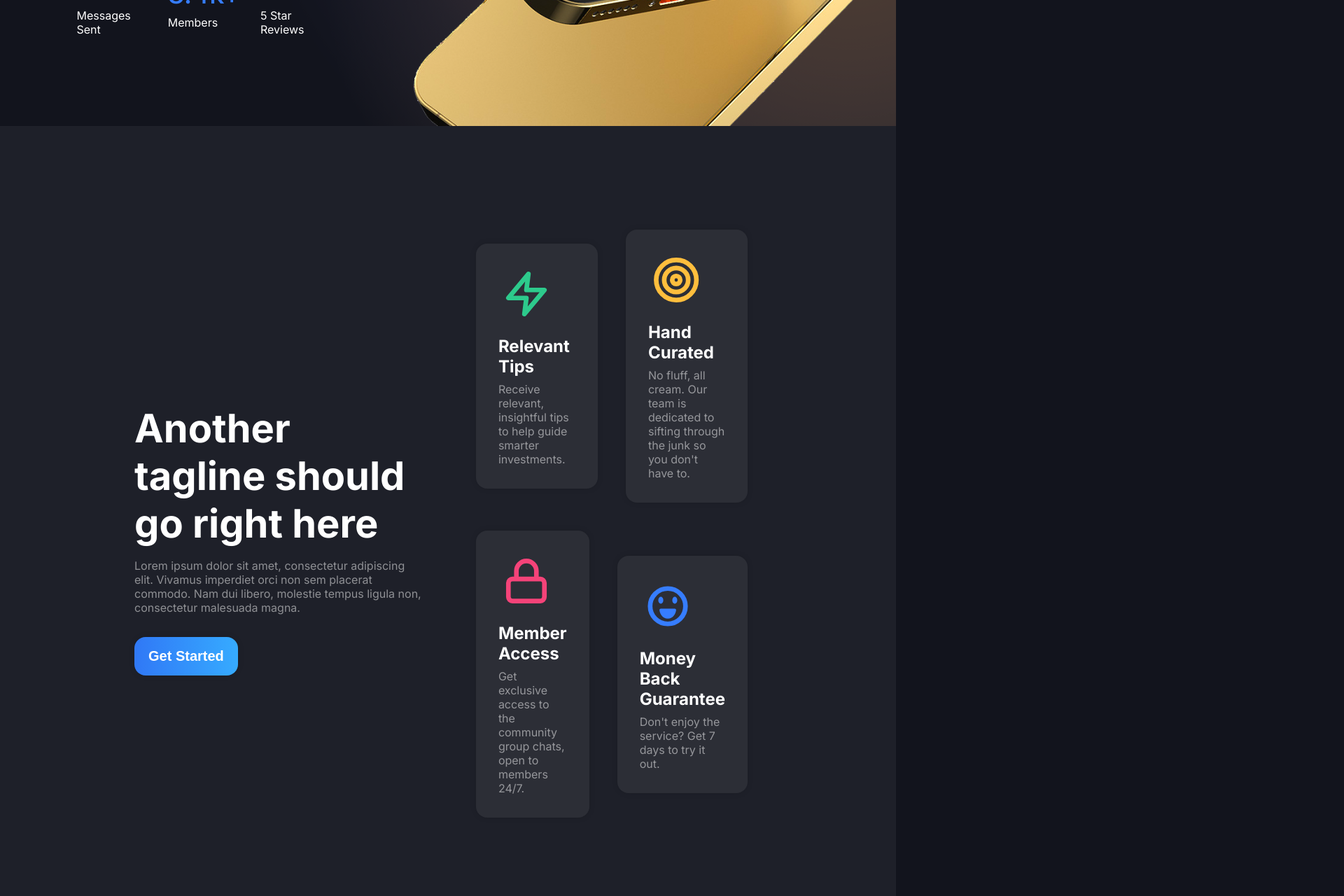
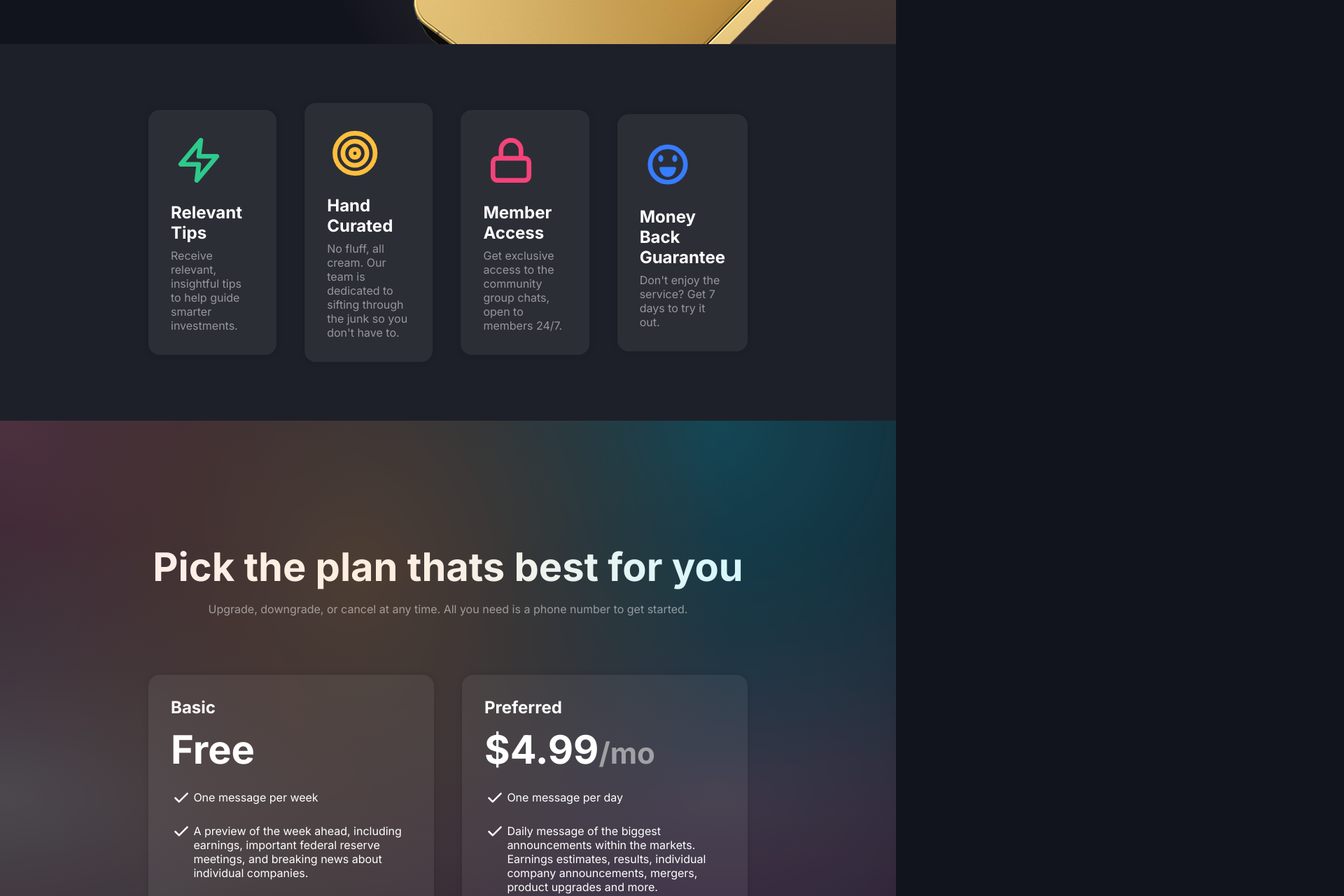
Before and after one commit to jack-strachan/the-market-scoop, a React (Create React App) app: page / in a window 1280 px wide. Shown: the part 1300-2580 px from the top of the page at 70% size, 1920 px wide, since content can reach past the window. Built offline with nearby package versions, Linux system fonts and the light colour scheme.

Commit message:
more updates

```diff
--- a/src/pages/Splash.js
+++ b/src/pages/Splash.js
@@ -1,6 +1,6 @@
 import React, {Component} from "react";
 import Navbar from "../components/Navbar";
-import phones from '../images/phones 1.png'
+import phones from '../images/phones1.png'
 import SvgTwitter from "../icons/Twitter";
 import {Collapse} from "react-collapse/lib/Collapse";
 import AnswerCollapse from "../components/AnswerCollapse";
@@ -15,6 +15,7 @@ import "animate.css/animate.min.css";
 import ScrollAnimation from 'react-animate-on-scroll';
 import Modal from "../components/Modal";
 import SignUpModal from "../components/Modal";
+import Marquee from "react-fast-marquee";
 
 const NAV_TABS = [
     {
@@ -76,24 +77,57 @@ const CARDS_2 = [
     },
 ]
 
+const CARDS = [
+    {
+        title: 'Relevant Tips',
+        description: 'Receive relevant, insightful tips to help guide smarter investments.',
+        icon: <SvgZap height={80} width={80} className='mb-20' style={{color: '#2DCA8C'}}/>
+    },
+    {
+        title: 'Hand Curated',
+        description: "No fluff, all cream. Our team is dedicated to sifting through the junk so you don't have to.",
+        icon: <SvgTarget height={80} width={80} className='mb-20' style={{color: '#FFBE3D'}}/>
+    },
+    {
+        title: 'Member Access',
+        description: 'Get exclusive access to the community group chats, open to members 24/7.',
+        icon: <SvgLock height={80} width={80} className='mb-20' style={{color: '#F54379'}}/>
+    },
+    {
+        title: 'Money Back Guarantee',
+        description: "Don't enjoy the service? Get 7 days to try it out.",
+        icon: <SvgSmile height={80} width={80} className='mb-20' style={{color: '#367DFF'}}/>
+    },
+]
+
+
 const PLANS = [
     {
         title: 'Basic',
         price: 'Free',
         term: '',
         features: [
+            // {
+            //     title: 'Access to the Market Scoop group chat',
+            //     unlocked: true
+            // },
+            // {
+            //     title: 'Weekly recap message with top anticipated news on the US Stock Market (upgrades, downgrades, earnings, mergers, announcements and more)',
+            //     unlocked: true
+            // },
+            // {
+            //     title: 'Weekly recap message with key information on the Crypto-Currency market',
+            //     unlocked: true
+            // },
             {
-                title: 'Access to the Market Scoop group chat',
+                title: 'One message per week',
                 unlocked: true
             },
             {
-                title: 'Weekly recap message with top anticipated news on the US Stock Market (upgrades, downgrades, earnings, mergers, announcements and more)',
+                title: 'A preview of the week ahead, including earnings, important federal reserve meetings, and breaking news about individual companies.',
                 unlocked: true
             },
-            {
-                title: 'Weekly recap message with key information on the Crypto-Currency market',
-                unlocked: true
-            },
+
         ]
     },
     {
@@ -101,28 +135,40 @@ const PLANS = [
         price: '$4.99',
         term: '/mo',
         features: [
+            // {
+            //     title: 'Daily message with crucial news on the US Stock Market and Crypto Market',
+            //     unlocked: true
+            // },
+            // {
+            //     title: 'Access to the Market Scoop group chat',
+            //     unlocked: true
+            // },
+            // {
+            //     title: 'Weekly recap message with top anticipated news on the US Stock Market (upgrades, downgrades, earnings, mergers, announcements and more)',
+            //     unlocked: true
+            // },
+            // {
+            //     title: 'Weekly recap message with key information on the Crypto-Currency market',
+            //     unlocked: true
+            // },
+            // {
+            //     title: 'Access to members only group chat channels',
+            //     unlocked: true
+            // },
+            // {
+            //     title: 'Catered messaging customized to your needs',
+            //     unlocked: true
+            // },
             {
-                title: 'Daily message with crucial news on the US Stock Market and Crypto Market',
+                title: 'One message per day',
                 unlocked: true
             },
             {
-                title: 'Access to the Market Scoop group chat',
+                title: 'Daily message of the biggest announcements within the markets. Earnings estimates, results, individual company announcements, mergers, product upgrades and more.',
                 unlocked: true
             },
             {
-                title: 'Weekly recap message with top anticipated news on the US Stock Market (upgrades, downgrades, earnings, mergers, announcements and more)',
-                unlocked: true
-            },
-            {
-                title: 'Weekly recap message with key information on the Crypto-Currency market',
-                unlocked: true
-            },
-            {
-                title: 'Access to members only group chat channels',
-                unlocked: true
-            },
-            {
-                title: 'Catered messaging customized to your needs',
+                title: 'Access to monthly giveaways hosted for preferred members including stock imbursements, cash, and gift-cards to the biggest brands.',
                 unlocked: true
             },
         ]
@@ -175,13 +221,45 @@ const FAQ = [
     },
 ]
 
+const TESTIMONIALS = [
+    {
+        review: '"It makes for great conversation at work. I always have something to talk about with co-workers after getting the message."',
+        user: 'Tony D.'
+    },
+    {
+        review: '"I am the most informed friend in my group. I am always the one to break the news on big moves thanks to the market scoop."',
+        user: 'John S.'
+    },
+    {
+        review: '"Out of all my monthly charges, I don’t feel bad about my $5 to the market scoop. I would even pay more for this service."',
+        user: 'Derek V.'
+    },
+    {
+        review: '"I am subscribed to some email watchlists and what not, but I just don’t find myself reading. Something about ‘one text message a day’ makes me swipe on the notification and read it. It’s so simple yet effective."',
+        user: 'Sarah P.'
+    },
+    {
+        review: '"While I know this doesn’t give financial advice, I have actually taken trades because of this. You usually hear about those big runners midway or towards the end of the day, but I’ve caught a couple in the morning because of this service. Thanks."',
+        user: 'Zack K.'
+    },
+    {
+        review: '"So simple yet so effective, thank you! I am a stay at home wife who has shown some interest in the market since the pandemic, my husband is so impressed when IM the one telling HIM about some of the stuff I read here in the morning! Thank you."',
+        user: 'Amy R.'
+    },
+    {
+        review: '"I signed up for the free version, and after getting my second message, I realized I wanted these daily. It’s a nice change that focuses more on individual company alerts which is what I like."',
+        user: 'Ted G.'
+    },
+]
+
+
 class Splash extends Component {
     constructor(props) {
         super(props)
         this.state = {
             activeTab: 'home',
             scrollPosition: 0,
-            modalOpen:false
+            modalOpen: false
         }
         this.topRef = React.createRef();
         this.aboutRef = React.createRef();
@@ -233,12 +311,10 @@ class Splash extends Component {
                     <div className='gradient-bg2'/>
                     <section className='col-ac-jc text-center' style={{padding: '10% 25% 0% 25%'}}>
                         <h1 className='splash-head mb-16'>
-                            Tagline about the Market Scoop goes here
+                            One Message A Day.
                         </h1>
-                        <p className='o5'>
-                            Lorem ipsum dolor sit amet, consectetur adipiscing elit. Vivamus imperdiet orci non sem
-                            placerat
-                            commodo. Nam dui libero, molestie tempus ligula non, consectetur malesuada magna.
+                        <p className='o5 '>
+                            Keeping you up to date on the biggest market moves.
                         </p>
                         <div className='row-ac-jc mt-20'>
                             <button onClick={() => this.scrollTo('plans')} className='mr-16 blue-button'>
@@ -252,9 +328,12 @@ class Splash extends Component {
                     <section className='row-ac-jb'>
                         <ScrollAnimation animateIn="fadeInUp" delay={150}>
                             <div style={{paddingLeft: '30%'}}>
-                                <h2 className='big-head mb-0'>
-                                    Stay on top of the market
-                                </h2>
+                                <div className='relative mb-20'>
+                                    <h1 className='big-head mb-12'>
+                                        Never miss a beat.
+                                    </h1>
+                                    <div className='title-underline'/>
+                                </div>
                                 <p className='o5 mt-16 mb-20'>
                                     The #1 way to ensure you are an informed investor, keeping up to date with all the
                                     latest news including earnings results on the largest publicly traded companies, new
@@ -278,33 +357,29 @@ class Splash extends Component {
                         <img src={phones} className='phones'/>
                     </section>
                 </div>
-                <section ref={this.aboutRef} style={{backgroundColor: '#1E2029', padding: '10% 15% 10% 15%'}}
-                         className='row-ac-jb'>
-                    <div className='mr-52'>
-                        <h2 className='big-head mb-0'>
-                            Another tagline should go right here
-                        </h2>
-                        <p className='o5 mt-16 mb-32'>
-                            Lorem ipsum dolor sit amet, consectetur adipiscing elit. Vivamus imperdiet orci non sem
-                            placerat commodo. Nam dui libero, molestie tempus ligula non, consectetur malesuada
-                            magna.
-                        </p>
-                        <button className='mr-16 blue-button'>
-                            Get Started
-                        </button>
-                    </div>
+                <section ref={this.aboutRef} style={{backgroundColor: '#1E2029', padding: '5% 15% 5% 15%'}}
+                         className='row-ac-jc'>
+                    {/*<div className='mr-52'>*/}
+                    {/*    <h2 className='big-head mb-0'>*/}
+                    {/*        Another tagline should go right here*/}
+                    {/*    </h2>*/}
+                    {/*    <p className='o5 mt-16 mb-32'>*/}
+                    {/*        Lorem ipsum dolor sit amet, consectetur adipiscing elit. Vivamus imperdiet orci non sem*/}
+                    {/*        placerat commodo. Nam dui libero, molestie tempus ligula non, consectetur malesuada*/}
+                    {/*        magna.*/}
+                    {/*    </p>*/}
+                    {/*    <button className='mr-16 blue-button'>*/}
+                    {/*        Get Started*/}
+                    {/*    </button>*/}
+                    {/*</div>*/}
                     <div>
                         <div className='row-ac'>
-                            {CARDS_1.map((card, i) =>
-                                <ScrollAnimation animateIn="fadeInUp" delay={i === 0 ? 50 : 100} style={{flex: 1}}>
+                            {CARDS.map((card, i) =>
+                                <ScrollAnimation animateIn="fadeInUp"
+                                                 delay={i === 0 ? 50 : i === 1 ? 100 : i === 2 ? 150 : 200}
+                                                 style={{flex: 1}} duration={2}>
                                     <div className='splash-card'>
-                                        {i === 0 ?
-                                            <SvgZap height={80} width={80} className='mb-20'
-                                                    style={{color: '#2DCA8C'}}/>
-                                            :
-                                            <SvgTarget height={80} width={80} className='mb-20'
-                                                       style={{color: '#FFBE3D'}}/>
-                                        }
+                                        {card.icon}
                                         <div className='headline mb-8'>
                                             {card.title}
                                         </div>
@@ -315,27 +390,27 @@ class Splash extends Component {
                                 </ScrollAnimation>
                             )}
                         </div>
-                        <div className='row-ac'>
-                            {CARDS_2.map((card, i) =>
-                                <ScrollAnimation animateIn="fadeInUp" delay={i === 0 ? 150 : 200} style={{flex: 1}}>
-                                    <div className='splash-card'>
-                                        {i === 0 ?
-                                            <SvgLock height={80} width={80} className='mb-20'
-                                                     style={{color: '#F54379'}}/>
-                                            :
-                                            <SvgSmile height={80} width={80} className='mb-20'
-                                                      style={{color: '#367DFF'}}/>
-                                        }
-                                        <div className='headline mb-8'>
-                                            {card.title}
-                                        </div>
-                                        <div className='o5'>
-                                            {card.description}
-                                        </div>
-                                    </div>
-                                </ScrollAnimation>
-                            )}
-                        </div>
+                        {/*<div className='row-ac'>*/}
+                        {/*    {CARDS_2.map((card, i) =>*/}
+                        {/*        <ScrollAnimation animateIn="fadeInUp" delay={i === 0 ? 150 : 200} style={{flex: 1}}>*/}
+                        {/*            <div className='splash-card'>*/}
+                        {/*                {i === 0 ?*/}
+                        {/*                    <SvgLock height={80} width={80} className='mb-20'*/}
+                        {/*                             style={{color: '#F54379'}}/>*/}
+                        {/*                    :*/}
+                        {/*                    <SvgSmile height={80} width={80} className='mb-20'*/}
+                        {/*                              style={{color: '#367DFF'}}/>*/}
+                        {/*                }*/}
+                        {/*                <div className='headline mb-8'>*/}
+                        {/*                    {card.title}*/}
+                        {/*                </div>*/}
+                        {/*                <div className='o5'>*/}
+                        {/*                    {card.description}*/}
+                        {/*                </div>*/}
+                        {/*            </div>*/}
+                        {/*        </ScrollAnimation>*/}
+                        {/*    )}*/}
+                        {/*</div>*/}
                     </div>
                 </section>
                 <section ref={this.plansRef} className='col-ac-jc relative' style={{padding: '10% 15% 10% 15%'}}>
@@ -379,7 +454,7 @@ class Splash extends Component {
                                     </div>
                                     <div className='mt-32'>
                                         <button
-                                            onClick={() => this.setState({modalOpen:true})}
+                                            onClick={() => this.setState({modalOpen: true})}
                                             className={plan.title === 'Basic' ? 'grey-button' : 'blue-button'}>
                                             {plan.title === 'Basic' ? 'Join Basic' : 'Become a Member'}
                                         </button>
@@ -389,17 +464,45 @@ class Splash extends Component {
                         )}
                     </div>
                 </section>
-                {/*<section className='col-ac-jc' style={{padding: '10% 15% 10% 15%'}}>*/}
-                {/*    <div className='text-center'>*/}
-                {/*        <h1 className='big-head mb-0'>*/}
-                {/*            Testimonials*/}
-                {/*        </h1>*/}
-                {/*        <p className='o5 mb-64'>*/}
-                {/*            Lorem ipsum dolor sit amet, consectetur adipiscing elit. Vivamus imperdiet.*/}
-                {/*        </p>*/}
-                {/*    </div>*/}
-                {/*</section>*/}
-                <section ref={this.faqRef} className='col-ac-jc' style={{padding: '10% 15% 10% 15%'}}>
+                <section className='col-ac-jc' style={{padding: '10% 0% 5% 0%'}}>
+                    <div className='text-center col-ac'>
+                        <div className='relative mb-80 col-ac'>
+                            <h1 className='big-head mb-12'>
+                                See what the people are saying
+                            </h1>
+                            <div className='title-underline'/>
+                        </div>
+                        <Marquee gradientColor={[18, 20, 29]} pauseOnHover>
+                            {TESTIMONIALS.map(testimonial =>
+                                <div className='testimonial-card'>
+                                    <div style={{minHeight: 100}}>
+                                        <p className='o9' style={{
+                                            maxWidth: 400,
+                                            marginHorizontal: 120,
+                                            paddingHorizontal: 100
+                                        }}>{testimonial.review}</p>
+                                    </div>
+                                    <p className='o5 body2-medium'>{testimonial.user}</p>
+                                </div>
+                            )}
+                        </Marquee>
+                        <Marquee gradientColor={[18, 20, 29]} pauseOnHover direction={'right'}>
+                            {TESTIMONIALS.map(testimonial =>
+                                <div className='testimonial-card mt-32'>
+                                    <div style={{minHeight: 100}}>
+                                        <p className='o9' style={{
+                                            maxWidth: 400,
+                                            marginHorizontal: 120,
+                                            paddingHorizontal: 100
+                                        }}>{testimonial.review}</p>
+                                    </div>
+                                    <p className='o5 body2-medium'>{testimonial.user}</p>
+                                </div>
+                            )}
+                        </Marquee>
+                    </div>
+                </section>
+                <section ref={this.faqRef} className='col-ac-jc' style={{padding: '5% 15% 10% 15%'}}>
                     <div className='text-center'>
                         <h1 className='big-head mb-0'>
                             FAQs
@@ -475,7 +578,7 @@ class Splash extends Component {
                     </div>
                 </section>
                 <SignUpModal
-                    toggle={() => this.setState({modalOpen:!this.state.modalOpen})}
+                    toggle={() => this.setState({modalOpen: !this.state.modalOpen})}
                     isOpen={this.state.modalOpen}
                 />
             </div>
--- a/src/styles/App.css
+++ b/src/styles/App.css
@@ -119,7 +119,8 @@ li {
     transition: 150ms ease;
     display: flex;
     flex-direction: column;
-    flex: 1
+    flex: 1;
+    min-height: 250px;
 }
 
 .splash-card:hover {
@@ -207,3 +208,23 @@ li {
     radial-gradient(at 91% 68%, hsla(243, 74%, 73%, 1) 0, transparent 51%),
     radial-gradient(at 36% 29%, hsla(187, 75%, 60%, 1) 0, transparent 45%);
 }
+
+.testimonial-card {
+    border-radius: var(--space12);
+    background-color: #FFFFFF08;
+    margin:6px 40px 0 40px;
+    padding:20px;
+    border:1px solid #ffffff10;
+    transition: 100ms ease;
+}
+
+.testimonial-card:hover {
+    transform: translateY(-2px);
+    border:1px solid hsla(243, 74%, 73%, 1);
+}
+
+.title-underline {
+    height:6px;
+    width:70%;
+    background: var(--aqua-gradient);
+}
```
Also changed, not shown: src/images/phones1.png (added).
